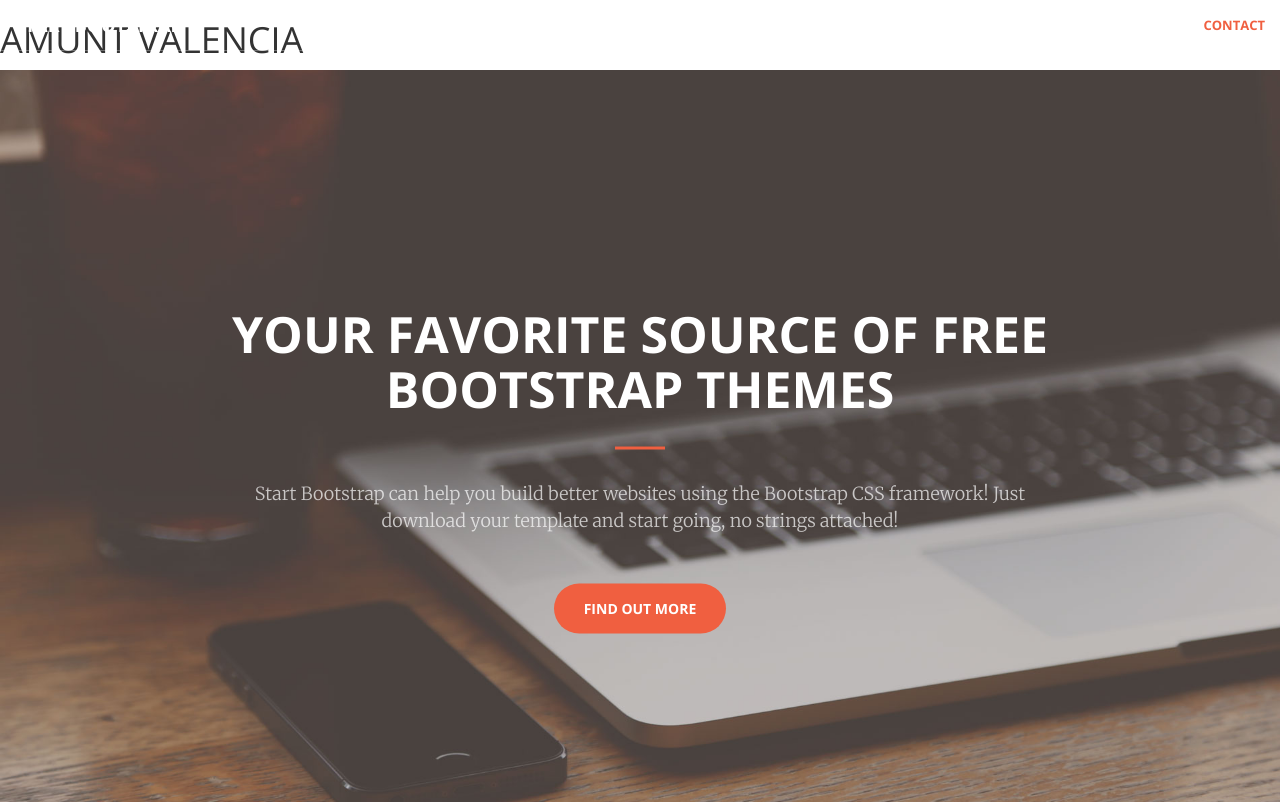
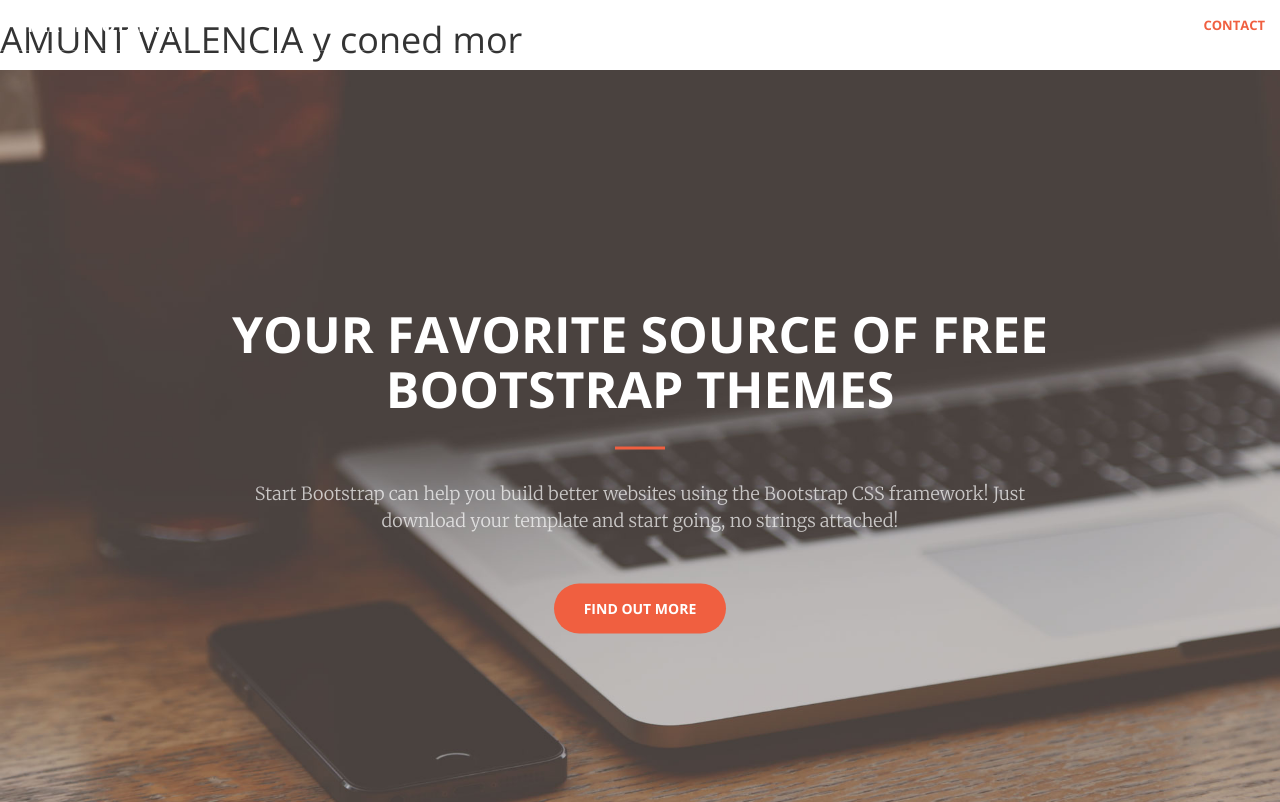
Before and after one commit to jmpastor3/CursoGitHub, a website: page index.html in a window 1280 px wide. Shown: the top 802 px of the page. Drawn offline with nearby package versions, Linux system fonts and the light colour scheme.

Commit message:
segundo cambio

```diff
--- a/index.html
+++ b/index.html
@@ -33,7 +33,7 @@
     <![endif]-->
 
 </head>
-<h1>AMUNT VALENCIA</h1>
+<h1>AMUNT VALENCIA y coned mor</h1>
 <body id="page-top">
 
     <nav id="mainNav" class="navbar navbar-default navbar-fixed-top">
```
